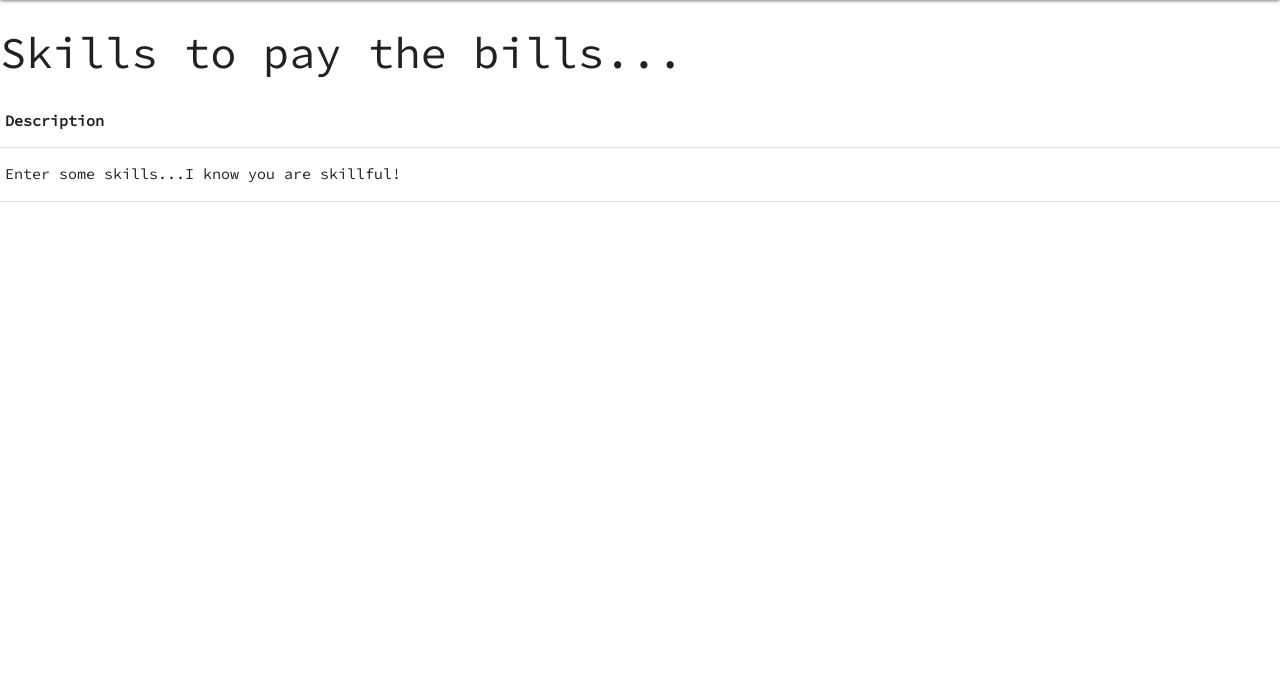
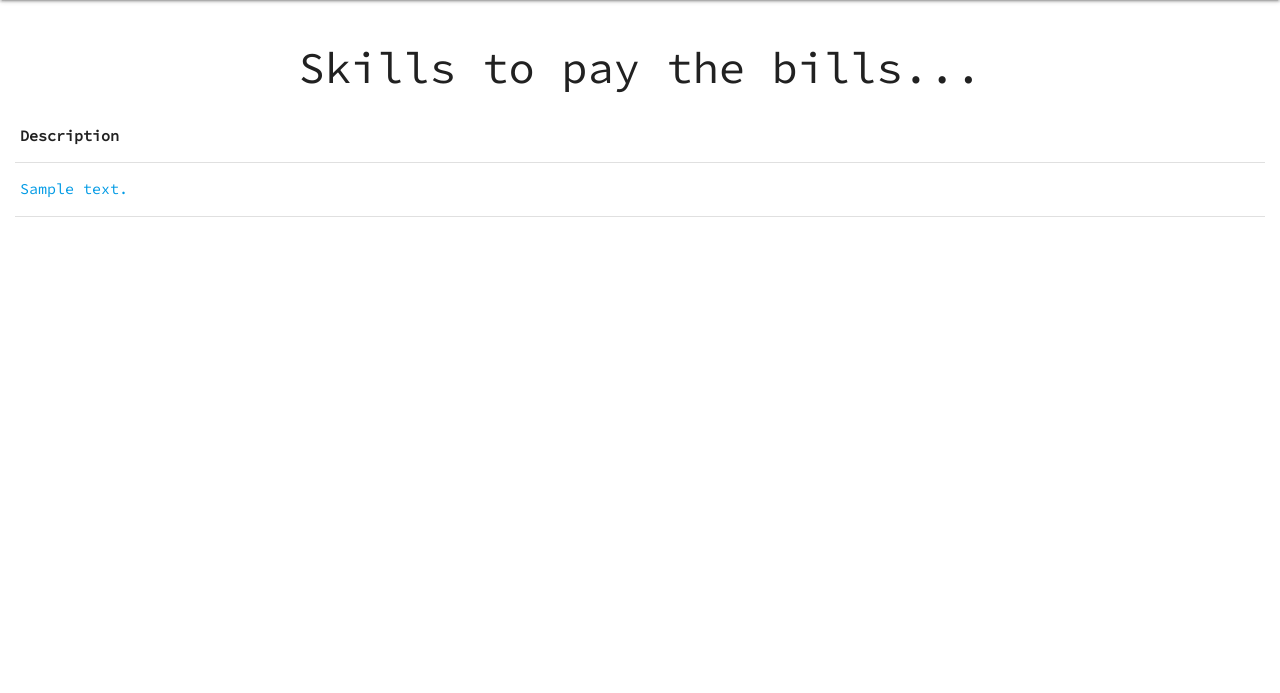
Before and after one commit to tackc/my-dev-skills, a Django app: page /skills/ in a window 1280 px wide. Shown: the part 64-757 px from the top of the page. Run offline with Django 3.2, Linux system fonts and the light colour scheme; a user stored in the database is signed in; tables that the repository leaves empty hold one stand-in row (values such as "Sample post").

Commit message:
it works

```diff
--- a/mydevskills/main_app/admin.py
+++ b/mydevskills/main_app/admin.py
@@ -1,7 +1,6 @@
 from django.contrib import admin
-from .models import User, Skill, Note
+from .models import Skill, Note
 
 # Register your models here.
-admin.site.register(User)
 admin.site.register(Skill)
 admin.site.register(Note)
--- a/mydevskills/main_app/models.py
+++ b/mydevskills/main_app/models.py
@@ -11,11 +11,11 @@ SKILLLEVEL = (
 )
 
 # Create your models here.
-class User(models.Model):
-    name = models.CharField(max_length=50)
+# class User(models.Model):
+#     name = models.CharField(max_length=50)
 
-    def __str__(self):
-        return self.name
+#     def __str__(self):
+#         return self.name
 
 class Skill(models.Model):
     skill = models.CharField(max_length=40)
@@ -25,7 +25,7 @@ class Skill(models.Model):
         choices=SKILLLEVEL,
         default=SKILLLEVEL[0][0]
     )
-    user_id = models.ForeignKey(User, on_delete=models.CASCADE)
+    user = models.ForeignKey(User, on_delete=models.CASCADE)
 
     def __str__(self):
         return self.skill
--- a/mydevskills/main_app/static/style.css
+++ b/mydevskills/main_app/static/style.css
@@ -1,27 +1,25 @@
-*, *::before, *::after {
+/* *, *::before, *::after {
     box-sizing: border-box;
-}
+} */
 
 body {
-    /* margin: 0; */
-    /* height: 100vh; */
     min-height: 100vh;
+    width: 100vw;
     font-family: 'Source Code Pro';
     display: flex;
     flex-direction: column;
     align-content: center;
-    /* justify-content: space-between; */
-    /* align-items: center; */
 }
 
 main {
     width: 100%;
-    height: 100%
+    min-width: 100%;
+    height: 100%;
     padding: 1rem;
     flex: 1 0 auto;
     display: flex;
     flex-direction: column;
-    align-items: center
+    align-items: center;
     overflow-y: scroll;
 }
 
@@ -29,3 +27,11 @@ main {
     width: 75%;
     align-self: center;
 }
+
+th {
+    font-weight: bold !important;
+}
+
+form {
+    width: 75%;
+}
--- a/mydevskills/main_app/templates/skills/index.html
+++ b/mydevskills/main_app/templates/skills/index.html
@@ -9,7 +9,7 @@
     </thead>
     <tbody>
         {% for skill in skill_list %}
-        <tr><td><a href="{% url 'skill_detail' skill.id %}">{{skill.description}}</a></td></tr>
+        <tr><td><a href="{% url 'skills_detail' skill.id %}">{{skill.description}}</a></td></tr>
         {% empty %}
         <tr><td>Enter some skills...I know you are skillful!</td></tr>
         {% endfor %}
--- a/mydevskills/main_app/urls.py
+++ b/mydevskills/main_app/urls.py
@@ -7,8 +7,8 @@ urlpatterns = [
     path('logout/', views.logout_view, name="logout"),
     path('signup/', views.signup, name='signup'),
     # skills paths
-    path('skills/', views.skills, name='skills'),
-    path('skills/<int:pk>/', views.skills_detail, name='skills_detail'),
+    path('skills/', views.SkillList.as_view(), name='skills'),
+    path('skills/<int:skill_id>/', views.skills_detail, name='skills_detail'),
     path('skills/create/', views.SkillCreate.as_view(), name='skills_create'),
     path('skills/<int:pk>/update', views.SkillUpdate.as_view(), name='skills_update'),
     path('skills/<int:pk>/delete', views.SkillDelete.as_view(), name='skills_delete'),
--- a/mydevskills/main_app/views.py
+++ b/mydevskills/main_app/views.py
@@ -21,9 +21,6 @@ class SkillCreate(CreateView):
         self.object.save()
         return HttpResponseRedirect('/skills')
 
-class SkillDetailView(DetailView):
-    model = Skill
-    fields = '__all__'
 
 class SkillUpdate(UpdateView):
     model = Skill
@@ -45,8 +42,8 @@ class SkillList(ListView):
         return self.request.user.skill_set.all()
 
 # Create your views here.
-def skills(request):
-    return render(request, 'skills/index.html')
+# def skills(request):
+#     return render(request, 'skills/index.html')
 
 def addskill(request):
     return render(request, 'skills/form.html')
```
Also changed, not shown: mydevskills/main_app/templates/skills/detail.html (+6 -3 lines), mydevskills/main_app/migrations/0005_auto_20181012_1909.py (added), mydevskills/main_app/migrations/0006_auto_20181012_1913.py (added).
